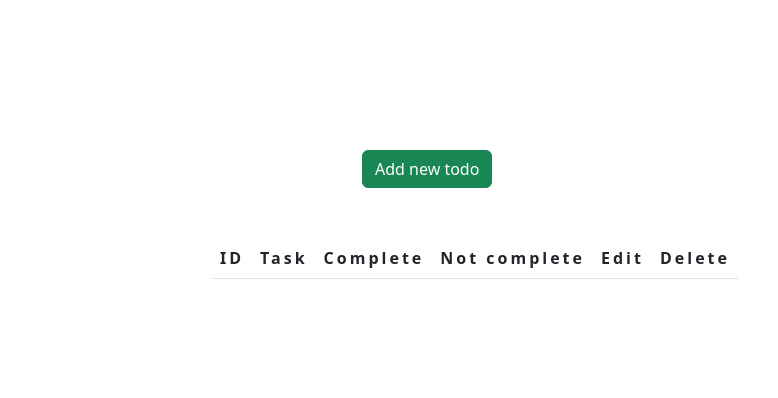
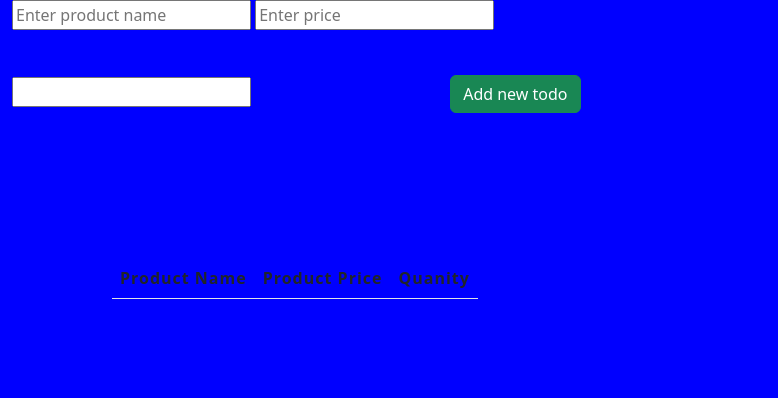
Before and after one commit to B1r2a3d4l5y/inventroy_with_php, a PHP site: page / in a window 1280 px wide. Shown: the top 398 px of the page, without its empty margins (0-778 px from the left). Run offline with PHP 8.4, Linux system fonts and the light colour scheme; lists and menus that the app fills with data are empty.

Commit message:
Add files via upload

```diff
--- a/css/front_page.css
+++ b/css/front_page.css
@@ -6,18 +6,24 @@
     height: 50vh;
 }
 body {
-    display: grid;
+    background-color: blue
 }
 .add {
     display: inline-block;
     position: relative;
-    left: 200px;
-    margin: 150px;
+    margin: 45px;
+    left: 150px ;
+}
+.task {
+    display: inline-block;
+    position: relative;
+    width: 200px
+
 }
 .table {
     display: inline-block;
     position: relative;
-    letter-spacing: 3px;
-    bottom: 100px;
-    left: 200px;
+    letter-spacing: 1px;
+    margin: 100px;
+
 }
--- a/index.html
+++ b/index.html
@@ -16,21 +16,23 @@
     <div class="container-fluid">
         <div class="row">
             <form class="form col-lg-6 col-md-6 col-sm-12 col-xs-12" action="php/database.php" method="POST" id="myform">
+                <input type="text" class="productname" name="productname" placeholder="Enter product name">
+                <input type="text" name="productprice" class="productprice" placeholder="Enter price">
+                <input type="number" name="quantiy" class="quanity">
                <button type="submit" class="add btn btn-success" name="add">Add new todo</button>
-                <table class="table table_striped">
+                <table class="table table">
                     <thead>
                         <tr>
-                            <th>ID</th>
-                            <th>Task</th>
-                            <th>Complete</th>
-                            <th>Not complete</th>
-                            <th>Edit </th>
-                            <th>Delete</th>
+
+                            <th>Product Name</th>
+                            <th>Product Price</th>
+                            <th>Quanity</th>
 
                         </tr>
 
                     </thead>
                     <tbody>
+
 
                     </tbody>
                 </table>
```
Also changed, not shown: php/add.php (added, +19 -0 lines), sql/database.sql (+4 -5 lines).
